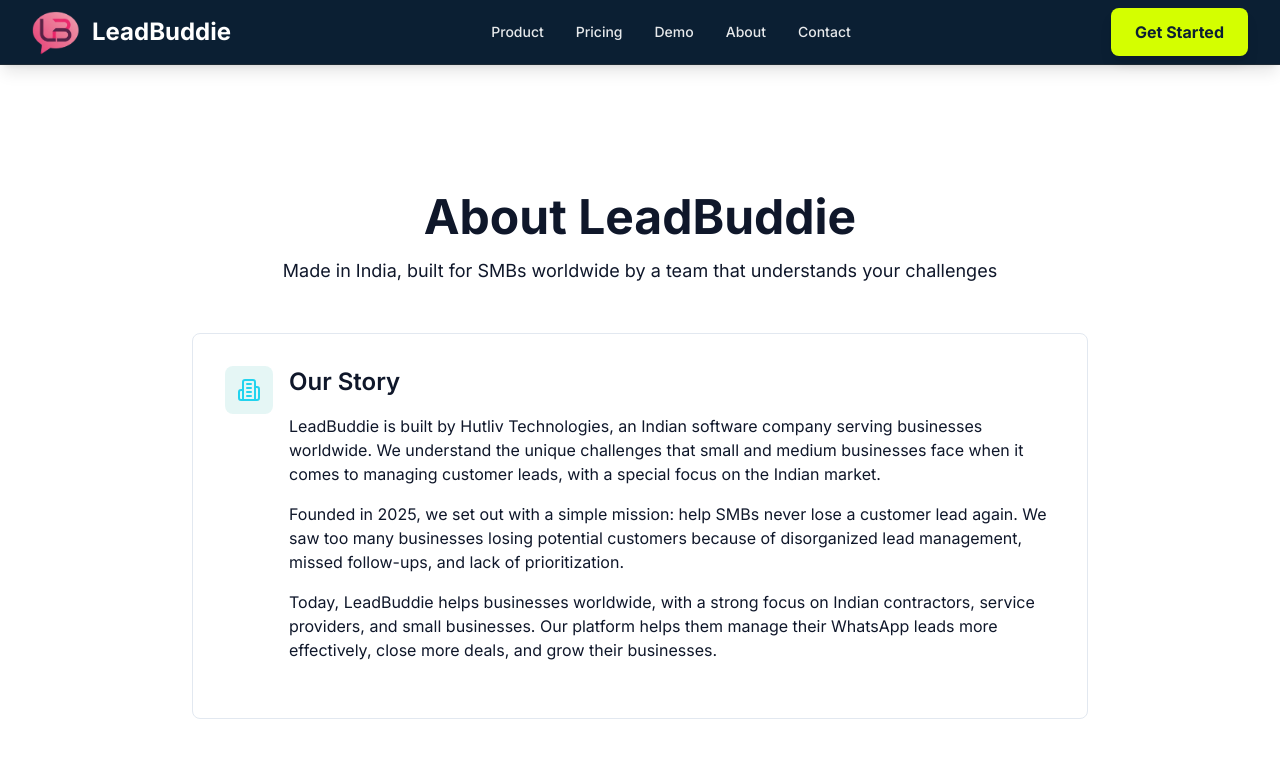
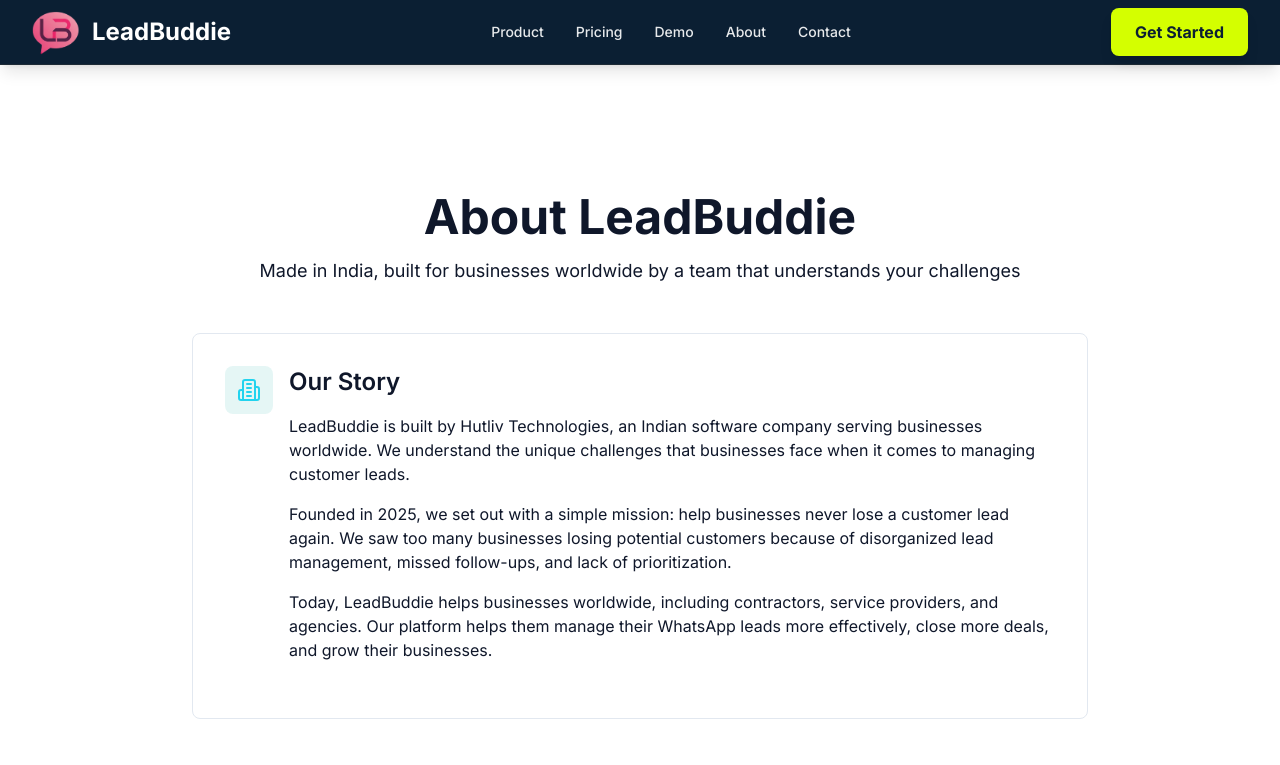
Before and after one commit to vivek6868/leadbuddie-website, a Next.js app: page /about in a window 1280 px wide. Shown: the top 765 px of the page. Built offline with nearby package versions, Linux system fonts and the light colour scheme.

Commit message:
website changed - fix to business

```diff
--- a/app/about/page.tsx
+++ b/app/about/page.tsx
@@ -19,7 +19,7 @@
               About LeadBuddie
             </h1>
             <p className="text-lg text-dark-300">
-              Made in India, built for SMBs worldwide by a team that understands your challenges
+              Made in India, built for businesses worldwide by a team that understands your challenges
             </p>
           </div>
 
@@ -34,18 +34,17 @@
                   <h2 className="text-2xl font-semibold mb-4">Our Story</h2>
                   <p className="text-dark-300 mb-4">
                     {BRAND.name} is built by {BRAND.company}, an Indian software company serving
-                    businesses worldwide. We understand the unique challenges that small and medium
-                    businesses face when it comes to managing customer leads, with a special focus
-                    on the Indian market.
+                    businesses worldwide. We understand the unique challenges that businesses face when
+                    it comes to managing customer leads.
                   </p>
                   <p className="text-dark-300 mb-4">
-                    Founded in {BRAND.founded}, we set out with a simple mission: help SMBs never lose
+                    Founded in {BRAND.founded}, we set out with a simple mission: help businesses never lose
                     a customer lead again. We saw too many businesses losing potential customers because
                     of disorganized lead management, missed follow-ups, and lack of prioritization.
                   </p>
                   <p className="text-dark-300">
-                    Today, {BRAND.name} helps businesses worldwide, with a strong focus on Indian contractors,
-                    service providers, and small businesses. Our platform helps them manage their WhatsApp
+                    Today, {BRAND.name} helps businesses worldwide, including contractors,
+                    service providers, and agencies. Our platform helps them manage their WhatsApp
                     leads more effectively, close more deals, and grow their businesses.
                   </p>
                 </div>
@@ -61,7 +60,7 @@
                 <div>
                   <h2 className="text-2xl font-semibold mb-4">Our Mission</h2>
                   <p className="text-dark-300 mb-4">
-                    Our mission is simple: <strong className="text-white">Help SMBs never lose a customer lead.</strong>
+                    Our mission is simple: <strong className="text-white">Help businesses never lose a customer lead.</strong>
                   </p>
                   <p className="text-dark-300">
                     We believe that every lead matters, and no business should lose a potential customer
--- a/app/demo/page.tsx
+++ b/app/demo/page.tsx
@@ -59,7 +59,7 @@
         {/* Testimonials */}
         <div>
           <h2 className="text-2xl font-bold text-gray-900 mb-2 text-center">What Indian Businesses Say</h2>
-          <p className="text-center text-gray-600 mb-8">Trusted by Indian SMBs, contractors, and service businesses</p>
+          <p className="text-center text-gray-600 mb-8">Trusted by businesses, contractors, and service providers</p>
           <div className="grid md:grid-cols-2 lg:grid-cols-3 gap-6">
             {TESTIMONIALS.map((testimonial, index) => (
               <Card key={index} hover className="flex flex-col h-full">
--- a/app/product/page.tsx
+++ b/app/product/page.tsx
@@ -129,7 +129,7 @@
       <Section className="pt-32 pb-16">
         <SectionHeader
           title="Everything You Need to Manage WhatsApp Leads"
-          description="A complete WhatsApp CRM and AI automation platform built for Indian SMBs"
+          description="A complete WhatsApp CRM and AI automation platform for businesses"
           centered
         />
       </Section>
--- a/components/sections/FeatureHighlights.tsx
+++ b/components/sections/FeatureHighlights.tsx
@@ -47,7 +47,7 @@
     <Section background="gray">
       <SectionHeader
         title="Everything You Need to Manage WhatsApp Leads"
-        description="A complete WhatsApp CRM and AI automation platform built for Indian SMBs"
+        description="A complete WhatsApp CRM and AI automation platform for businesses"
         centered
         className="mb-16"
       />
--- a/components/sections/FeaturesShowcase.tsx
+++ b/components/sections/FeaturesShowcase.tsx
@@ -10,7 +10,7 @@
           Everything You Need to Manage WhatsApp Leads
         </h2>
         <p className="text-lg text-dark-300 max-w-2xl mx-auto">
-          A WhatsApp-style chat inbox plus AI tools designed for Indian SMBs, contractors, and small agencies.
+          A WhatsApp-style chat inbox plus AI tools designed for businesses, contractors, and agencies.
         </p>
       </div>
 
--- a/components/sections/Hero.tsx
+++ b/components/sections/Hero.tsx
@@ -19,7 +19,7 @@
           {BRAND.tagline}
         </p>
         <p className="text-lg text-dark-400 mb-8 max-w-2xl mx-auto text-balance">
-          See every WhatsApp enquiry, chat reply, note and AI insight in one place. LeadBuddie gives your team a real-time WhatsApp-style inbox, AI reply drafts, and simple follow-up tools built for Indian SMBs.
+          See every WhatsApp enquiry, chat reply, note and AI insight in one place. LeadBuddie gives your team a real-time WhatsApp-style inbox, AI reply drafts, and simple follow-up tools for businesses.
         </p>
         <div className="flex flex-col sm:flex-row gap-4 justify-center items-center">
           <Button size="lg" href="https://app.leadbuddie.com" className="group">
--- a/components/sections/ProblemStatement.tsx
+++ b/components/sections/ProblemStatement.tsx
@@ -32,7 +32,7 @@
           Are You Losing Leads Every Day?
         </h2>
         <p className="text-lg text-dark-300 max-w-2xl mx-auto">
-          If you're using WhatsApp for business, you know the struggle. Here's what SMBs worldwide face:
+          If you're using WhatsApp for business, you know the struggle. Here's what businesses worldwide face:
         </p>
       </div>
 
--- a/components/sections/SolutionsPath.tsx
+++ b/components/sections/SolutionsPath.tsx
@@ -11,9 +11,9 @@
 const solutions = [
   {
     id: 'smb',
-    label: 'SMBS',
-    title: 'SMBs & Contractors',
-    description: 'Forget weeks of setup hell. Connect your WhatsApp Business number in minutes. Clean interface, code examples that actually work, and support that responds fast. Whether you\'re a contractor, agency, or SMB, your WhatsApp CRM journey starts here. Today.',
+    label: 'BUSINESSES',
+    title: 'Businesses',
+    description: 'Forget weeks of setup hell. Connect your WhatsApp Business number in minutes. Clean interface, code examples that actually work, and support that responds fast. Whether you\'re a contractor, agency, or business owner, your WhatsApp CRM journey starts here. Today.',
     features: [
       'Unified WhatsApp inbox',
       'AI reply suggestions',
--- a/lib/constants.ts
+++ b/lib/constants.ts
@@ -1,6 +1,6 @@
 export const BRAND = {
   name: 'LeadBuddie',
-  tagline: 'WhatsApp-first chat inbox and AI copilot for Indian service businesses',
+  tagline: 'WhatsApp-first chat inbox and AI copilot for businesses',
   company: 'Hutliv Technologies',
   founded: 2025,
 } as const
@@ -293,7 +293,7 @@
     },
   },
   {
-    quote: 'Best investment for my small business. The unified inbox means I can manage everything from my laptop instead of being stuck on my phone.',
+    quote: 'Best investment for my business. The unified inbox means I can manage everything from my laptop instead of being stuck on my phone.',
     author: 'Meera Nair',
     company: 'Nair Plumbing Services',
     location: 'Kochi',
@@ -308,7 +308,7 @@
 ] as const
 
 export const SEO = {
-  title: 'LeadBuddie - AI-Powered WhatsApp Lead Manager for SMBs',
-  description: 'Never lose a WhatsApp lead again. AI-powered lead management for contractors and small businesses worldwide. Track leads, automate follow-ups, close more deals.',
-  keywords: 'WhatsApp CRM, lead management, SMB, AI lead scoring, WhatsApp Business API, contractor CRM, lead management India',
+  title: 'LeadBuddie - AI-Powered WhatsApp Lead Manager',
+  description: 'Never lose a WhatsApp lead again. AI-powered lead management for businesses worldwide. Track leads, automate follow-ups, close more deals.',
+  keywords: 'WhatsApp CRM, lead management, AI lead scoring, WhatsApp Business API, CRM, lead management',
 } as const
```
